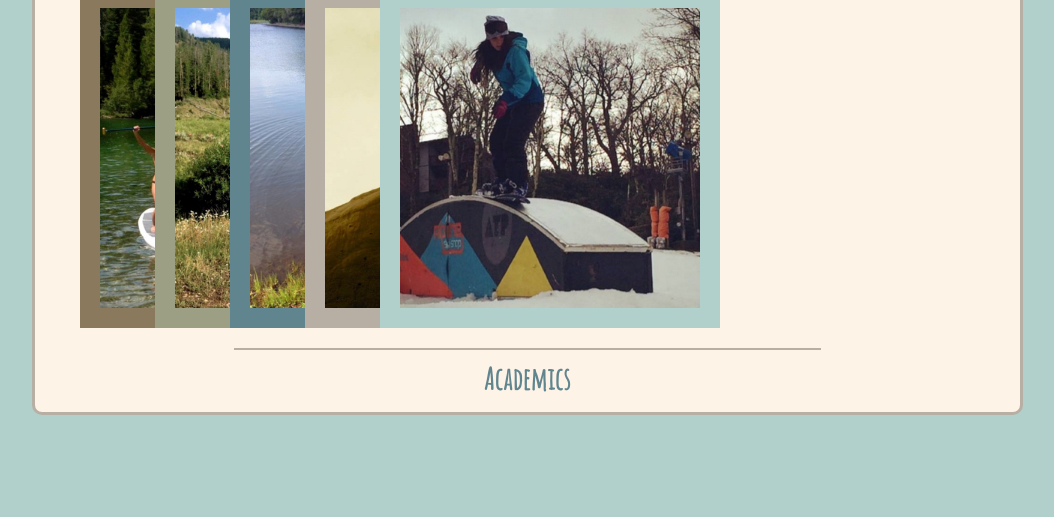
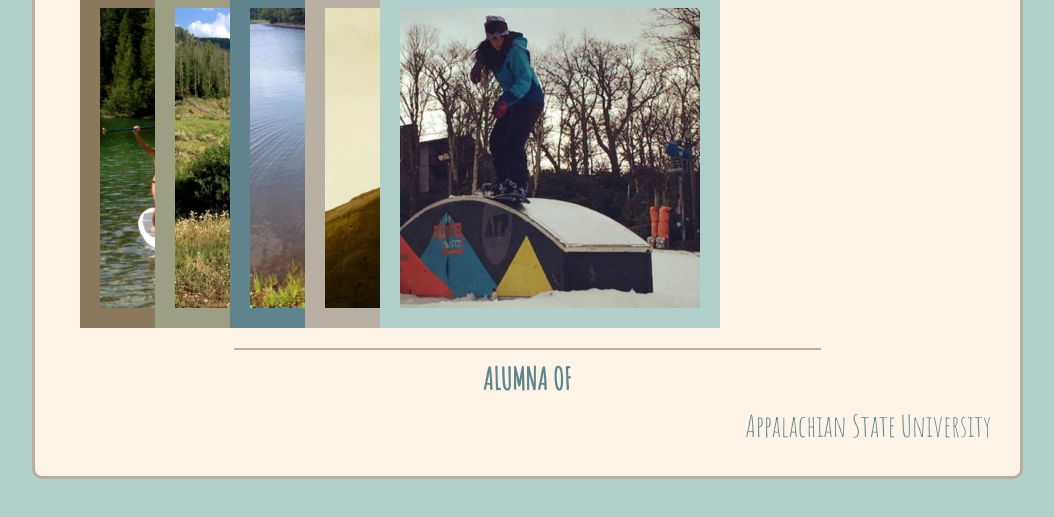
Before and after one commit to AlmeidaRB/TheAnimatedSite, a plain HTML site: page index.html in a window 1280 px wide. Shown: the part 387-904 px from the top of the page, without its empty margins (113-1167 px from the left). Before the commit the page ends 877 px from the top, so only its background shows below. Drawn offline with Linux system fonts and the light colour scheme.

Commit message:
new files

```diff
--- a/index.html
+++ b/index.html
@@ -1,6 +1,11 @@
 <!DOCTYPE html>
 <html lang="en">
 <head>
+
+<!--FADE IN-->
+
+  <div class="fadein">
+
   <meta charset="UTF-8">
   <title>RALMEIDA</title>
   <link rel="stylesheet" href="stylesheet.css">
@@ -30,14 +35,17 @@
         </div>
       <hr width="60%">
 
-<!--EDUCATION-->
-
-      <h2>Academics</h2>
-
+<!--ACADEMICS-->
+<h2>ALUMNA OF</h2>
+<div class="marquee">
+  <div>
+    <span>Appalachian State University</span>
+  </div>
+</div>
 
 <!--FOOTER-->
 
 <div class="footer"></div>
-
+</div>
 </body>
 </html>
--- a/stylesheet.css
+++ b/stylesheet.css
@@ -1,6 +1,33 @@
 /***MAIN***/
 html {
   background-color: #b1d0cb;
+}
+
+/***FADE IN***/
+@-webkit-keyframes fadeIn { from { opacity:0; } to { opacity:1; } }
+@-moz-keyframes fadeIn { from { opacity:0; } to { opacity:1; } }
+@keyframes fadeIn { from { opacity:0; } to { opacity:1; } }
+
+.fadein {
+  opacity:0;
+  -webkit-animation:fadeIn ease-in 1;
+  -moz-animation:fadeIn ease-in 1;
+  animation:fadeIn ease-in 1;
+
+  -webkit-animation-fill-mode:forwards;
+  -moz-animation-fill-mode:forwards;
+  animation-fill-mode:forwards;
+
+  -webkit-animation-duration:1s;
+  -moz-animation-duration:1s;
+  animation-duration:1s;
+}
+
+.fadein {
+  -webkit-animation-delay: 0.7s;
+  -moz-animation-delay: 0.7s;
+  animation-delay: 0.7s;
+
 }
 
 body {
@@ -136,6 +163,47 @@ header {
 #five{ background: #b1d0cb; width: 300px;
 }
 
+/***ACADEMICS***/
+
+
+.marquee {
+  height: 60px;
+  width: 975px;
+  overflow: hidden;
+  position: relative;
+  width: 100%;
+  display: inline-block;
+
+}
+
+.marquee div {
+  padding: auto;
+  margin: auto;
+  display: inline;
+  width: 100%;
+  height: 60px;
+  font-size: 30px;
+  position: absolute;
+  overflow: hidden;
+  -webkit-animation: marquee 5s linear infinite;
+}
+
+.marquee span {
+  text-align: center;
+  height: 60px;
+  float: right;
+  width: 30%;
+  display: inline;
+  overflow: hidden;
+}
+
+
+
+@-webkit-keyframes marquee {
+  0% { left: 0; }
+  100% { left: -100%; overflow: hidden; }
+}
+
 
 /***FOOTER***/
 .footer {
--- /dev/null
+++ b/test.css
@@ -0,0 +1,60 @@
+ul,li {
+  padding:0;
+  margin:0;
+}
+ul {
+  max-width:40em;
+  margin:0 auto;
+}
+
+li {
+list-style:none;
+border-top:.1em solid #fff;
+padding:1em;
+opacity:0;
+transform:scale(.5);
+}
+
+li:nth-child(1) {
+-webkit-animation: pop .5s 2s;
+background-color: #66D9EF;
+}
+li:nth-child(2) {
+  -webkit-animation: pop .5s 4s;
+  background-color: #66D9EF;
+}
+li:nth-child(3) {
+  -webkit-animation: pop .5s 6s;
+  background-color: #66D9EF;
+}
+li:nth-child(4) {
+  -webkit-animation: pop .5s 8s;
+  background-color: #66D9EF;
+  }
+
+@-webkit-keyframes pop {
+  0%   { opacity: 0; }
+  100% { opacity: 1; }
+{transform:scale(.5)
+50%;
+opacity:1
+100%;
+opacity:1;
+transform:scale(1)
+}
+
+
+@-webkit-keyframes spin {
+  25%{transform:rotate(90deg); }
+  50%{transform:rotate(90deg); border-radius:100%;}
+  75%{transform:rotate(90deg); border-radius:0;}
+  100%{transform:rotate(90deg); border-radius:100%;}
+
+}
+@-webkit-keyframes spin2 {
+  25%{transform:rotate(-90deg); border-radius:0;}
+  50%{transform:rotate(-90deg); border-radius:100%;}
+  75%{transform:rotate(-90deg); border-radius:0;}
+  100%{transform:rotate(-90deg); border-radius:100%;}
+
+}
```
Also changed, not shown: test.html (added, +16 -0 lines), Screen Shot 2015-01-08 at 8.39.28 PM.png (deleted), Screen Shot 2015-01-08 at 8.45.46 PM.png (deleted), 1 other file.
